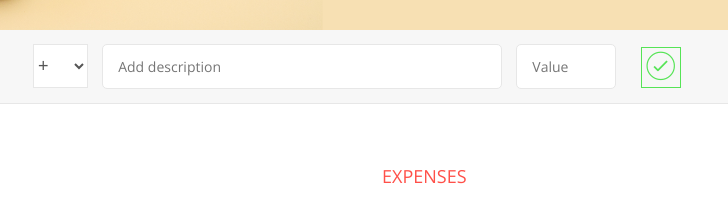
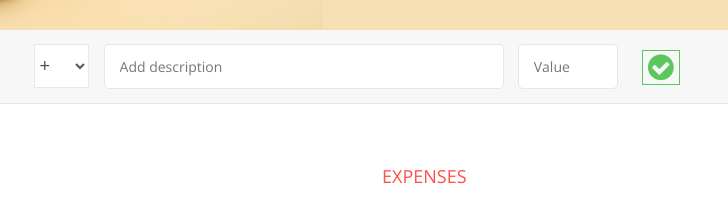
Before and after one commit to KavyaSahithi/Budget-App, a plain HTML site: page index.html in a window 1280 px wide. Shown: the part 330-552 px from the top of the page, 283-1011 px from the left. Drawn offline with nearby package versions, Linux system fonts and the light colour scheme.

Commit message:
font awesome added

```diff
--- a/index.html
+++ b/index.html
@@ -8,9 +8,8 @@
       type="text/css"
     />
     <link
-      href="http://code.ionicframework.com/ionicons/2.0.1/css/ionicons.min.css"
       rel="stylesheet"
-      type="text/css"
+      href="https://cdnjs.cloudflare.com/ajax/libs/font-awesome/4.7.0/css/font-awesome.min.css"
     />
     <link type="text/css" rel="stylesheet" href="style.css" />
     <title>BudgetPal</title>
@@ -57,7 +56,7 @@
           />
           <input type="number" class="add__value" placeholder="Value" />
           <button class="add__btn">
-            <i class="ion-ios-checkmark-outline"></i>
+            <i class="fa fa-check-circle"></i>
           </button>
         </div>
       </div>
--- a/style.css
+++ b/style.css
@@ -168,12 +168,12 @@ body {
 }
 
 .add__btn {
-  font-size: 35px;
+  font-size: 30px;
   padding: 0px 5px;
   background: none;
   border: solid;
   border-width: 1px;
-  color: #56e456;
+  color: #5cc75c;
   cursor: pointer;
   display: inline-block;
   vertical-align: middle;
```
